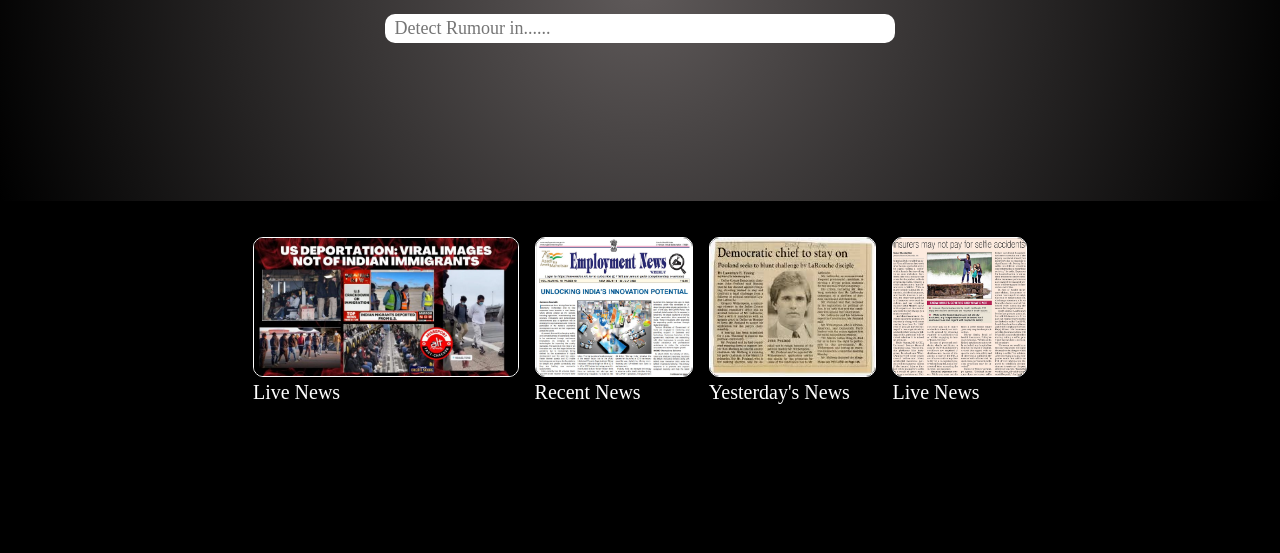
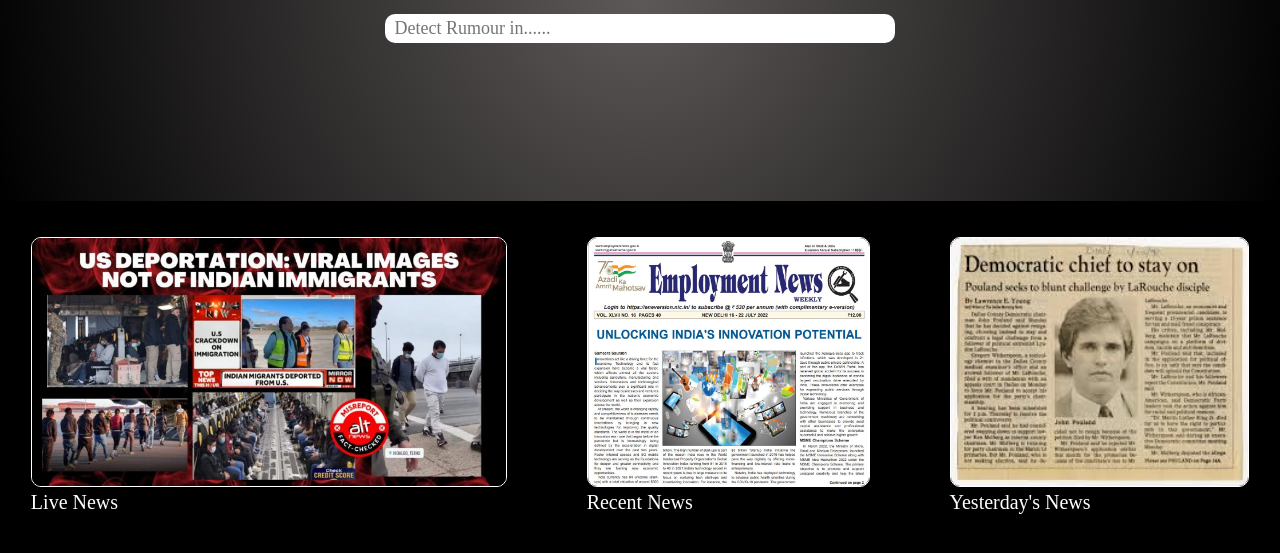
Before and after one commit to Aditi-Pradhan-12/mini_project, a website: page index.html in a window 1280 px wide. Shown: the part 229-782 px from the top of the page. Drawn offline with Linux system fonts and the light colour scheme.

Commit message:
5th commit

```diff
--- a/index.html
+++ b/index.html
@@ -82,15 +82,6 @@
                 <br><br>
             </div>
         </div>
-
-        <div class="our_offer">
-            <div class="offer_img">
-                <br><br>
-                <img class="image" src="images/img 6.jpg">
-                <h2>Live News</h2>
-                <br><br>
-            </div>
-        </div>
     </section>
 </body>
 </html>
--- a/styles.css
+++ b/styles.css
@@ -110,7 +110,7 @@
 .our_news_section{
     display: flex;
     flex-wrap: wrap;
-    gap: 1rem;
+    gap: 5rem;
     align-items: center;
     justify-content: center;
 }
@@ -128,7 +128,7 @@
 
 .our_offer img{
     width: 100%;
-    height: 140px;
+    height: 250px;
     object-fit: cover;
     object-position: center;
 }
```
